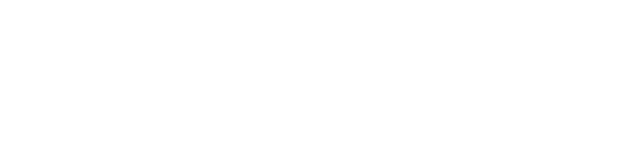
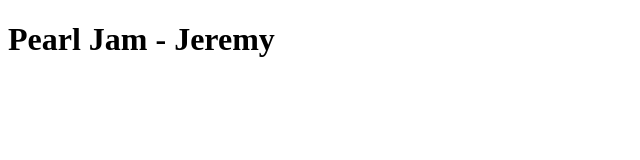
Before and after one commit to IrenkaPe/Klaudia-Repository, a plain HTML site: page index.html in a window 1280 px wide. Shown: the whole page, without its empty margins (0-640 px from the left). Drawn offline with Linux system fonts and the light colour scheme.

Commit message:
Add header

```diff
--- a/index.html
+++ b/index.html
@@ -6,6 +6,7 @@
     <title> Song </title>
 </head>
 <body>
+    <h1>Pearl Jam - Jeremy</h1>
 
 </body>
 </html>
```
